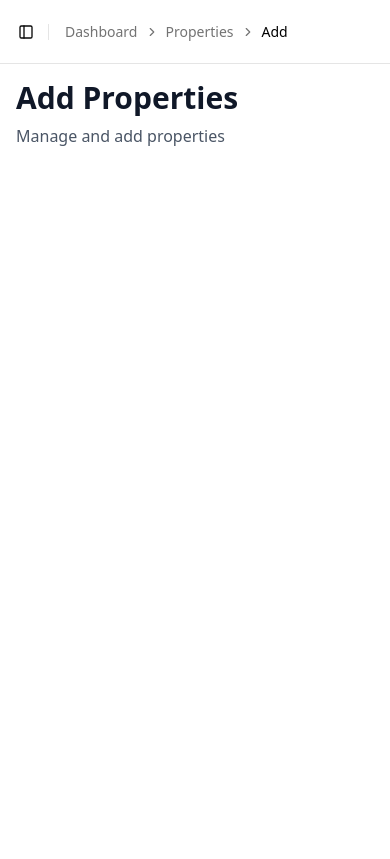
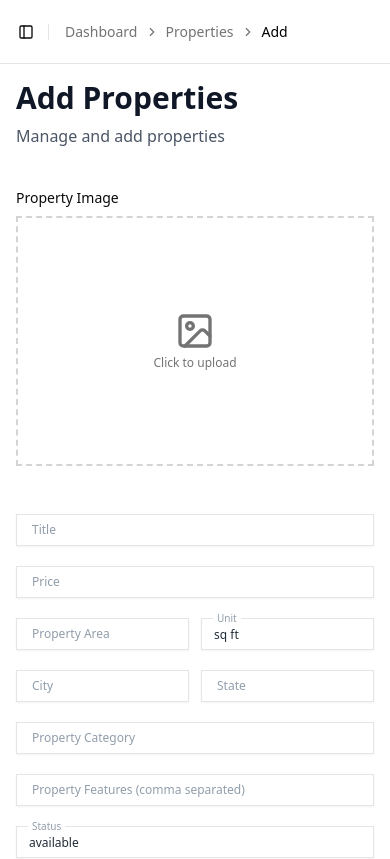
Before and after one commit to ArunRoy404/zentro-client, a Next.js app: page /dashboard/properties/add in a window 390 px wide. Shown: the top 859 px of the page. Built offline with nearby package versions, Linux system fonts and the light colour scheme; no server answers.

Commit message:
Add property form created

```diff
--- a/src/components/Input/InputCustom.jsx
+++ b/src/components/Input/InputCustom.jsx
@@ -19,6 +19,7 @@ const InputCustom = ({
   children,
   textArea,
   readOnly = false,
+  type
 }) => {
   const [showPassword, setShowPassword] = useState(false);
 
@@ -145,7 +146,7 @@ const InputCustom = ({
       control={form.control}
       name={id}
       render={({ field }) => {
-        const isActive = field.value && field.value.length > 0;
+        const isActive = field.value && (field.value.length > 0 || field.value > 0);
 
         return (
           <FormItem className="relative w-full">
@@ -154,9 +155,14 @@ const InputCustom = ({
                 {/* Input */}
                 <Input
                   {...field}
+                  type={type}
                   id={id}
                   readOnly={readOnly}
                   disabled={readOnly}
+                  onChange={(e) => {
+                    const value = type === "number" ? Number(e.target.value) : e.target.value;
+                    field.onChange(value);
+                  }}
                   className="rounded-none peer h-8 md:h-10 focus:outline-none focus:border-none text-[rgba(33,43,54,1)] text-xs md:text-base font-normal"
                 />
 
--- a/src/components/ui/ImageUpload.jsx
+++ b/src/components/ui/ImageUpload.jsx
@@ -6,7 +6,7 @@ import { Loader2, ImageIcon, AlertCircle } from "lucide-react";
 import { cn } from "@/lib/utils"; // optional helper
 import { uploadImageToImageBB } from "@/lib/uploadImage";
 
-export default function ImageUpload({ width = 200, height = 200, onUploadSuccess }) {
+export default function ImageUpload({ onUploadSuccess }) {
     const [status, setStatus] = useState("idle"); // idle | uploading | success | error
     const [imageUrl, setImageUrl] = useState("");
     const [error, setError] = useState("");
@@ -40,15 +40,14 @@ export default function ImageUpload({ width = 200, height = 200, onUploadSuccess
     };
 
     return (
-    <div className="flex flex-col items-center">
+        <div className="w-full h-full">
             <div
                 className={cn(
-          "relative flex items-center justify-center border-2 border-dashed cursor-pointer transition-colors overflow-hidden",
+                    `w-full h-full relative flex items-center justify-center border-2 border-dashed cursor-pointer transition-colors overflow-hidden`,
                     status === "error"
                         ? "border-red-500"
                         : "border-muted-foreground/30 hover:border-primary"
                 )}
-        style={{ width, height }}
                 onClick={handleClick}
             >
                 {/* Hidden input */}
--- a/src/page/dashboard/properties/AddProperty.jsx
+++ b/src/page/dashboard/properties/AddProperty.jsx
@@ -1,3 +1,4 @@
+import AddPropertyForm from "./AddProperty/AddPropertyForm";
 
 const AddProperty = () => {
     return (
@@ -15,14 +16,7 @@ const AddProperty = () => {
                 </div>
             </div>
 
-
-
-
-
-
-
-
-
+            <AddPropertyForm />
         </div>
     );
 };
--- /dev/null
+++ b/src/page/dashboard/properties/AddProperty/AddPropertyForm.jsx
@@ -0,0 +1,141 @@
+"use client";
+
+import { useState } from "react";
+import { useForm } from "react-hook-form";
+import { z } from "zod";
+import { zodResolver } from "@hookform/resolvers/zod";
+import { Form } from "@/components/ui/form";
+import { Button } from "@/components/ui/button";
+import { toast } from "sonner";
+import ImageUpload from "@/components/ui/ImageUpload";
+import InputCustom from "@/components/Input/InputCustom";
+
+// ✅ Zod validation schema
+const propertySchema = z.object({
+    title: z.string().min(3, "Title is required"),
+    description: z.string().min(10, "Description too short"),
+    propertyType: z.string().min(1, "Category required"),
+    propertyFeatures: z.string().min(1, "Features required"),
+    location: z.object({
+        city: z.string().min(1, "City required"),
+        state: z.string().min(1, "State required"),
+    }),
+    status: z.string().min(1, "Status required"),
+
+    price: z
+        .union([z.number(), z.null()])
+        .refine((val) => val !== null, { message: "Price is required" })
+        .refine((val) => val > 0, { message: "Price must be positive" }),
+
+    propertyArea: z.object({
+        value: z
+            .union([z.number(), z.null()])
+            .refine((val) => val !== null, { message: "Area is required" })
+            .refine((val) => val > 0, { message: "Area must be positive" }),
+        unit: z.string().min(1, "Unit required"),
+    }),
+});
+
+export default function AddPropertyForm() {
+    const [imageUrl, setImageUrl] = useState("");
+    const [isLoading, setIsLoading] = useState(false);
+    const [imageError, setImageError] = useState(false);
+
+
+    const form = useForm({
+        resolver: zodResolver(propertySchema),
+        defaultValues: {
+            title: "",
+            description: "",
+            propertyType: "",
+            propertyFeatures: "",
+            propertyArea: { value: null, unit: "sq ft" },
+            price: null,
+            location: { city: "", state: "" },
+            status: "available",
+        },
+    });
+
+    const onSubmit = (data) => {
+        if (!imageUrl) {
+            setImageError(true)
+            toast.error('Upload Image');
+            return
+        }
+        const payload = {
+            ...data,
+            images: imageUrl,
+        };
+        console.log("📝 Property Form Data:", payload);
+        toast.success("Form data logged in console!");
+    };
+
+    return (
+        <div className="w-full">
+            <Form {...form}>
+                <form onSubmit={form.handleSubmit(onSubmit)} className="space-y-5 w-full">
+
+                    <div className="flex flex-col lg:flex-row  gap-5">
+                        {/* Image Upload */}
+                        <div
+                            onClick={() => setImageError(false)}
+                        >
+                            <label className="text-sm font-medium mb-2 block">Property Image
+                                {imageError && <span className="ml-4 text-red-400">(Upload Image)</span>}
+                            </label>
+                            <div className="w-full lg:w-[400px] h-[250px] lg:h-[220px]">
+                                <ImageUpload onUploadSuccess={setImageUrl} />
+                            </div>
+                        </div>
+
+                        <div className="w-full mt-7 space-y-5">
+                            <InputCustom form={form} label="Title" id="title" />
+
+                            {/* Price */}
+                            <InputCustom form={form} label="Price" id="price" type="number" />
+
+                            {/* Property Area */}
+                            <div className="grid grid-cols-2 gap-3">
+                                <InputCustom
+                                    form={form}
+                                    label="Property Area"
+                                    id="propertyArea.value"
+                                    type="number"
+                                />
+                                <InputCustom
+                                    form={form}
+                                    label="Unit"
+                                    id="propertyArea.unit"
+                                    defaultValue="sq ft"
+                                />
+                            </div>
+
+                            {/* Location */}
+                            <div className="grid grid-cols-2 gap-3">
+                                <InputCustom form={form} label="City" id="location.city" />
+                                <InputCustom form={form} label="State" id="location.state" />
+                            </div>
+                        </div>
+                    </div>
+                    {/* Title */}
+
+                    {/* Property Category */}
+                    <InputCustom form={form} label="Property Category" id="propertyType" />
+
+                    {/* Property Features */}
+                    <InputCustom form={form} label="Property Features (comma separated)" id="propertyFeatures" />
+
+                    {/* Status */}
+                    <InputCustom form={form} label="Status" id="status" defaultValue="available" />
+
+                    {/* Description */}
+                    <InputCustom form={form} label="Description" id="description" textArea />
+
+                    <Button type="submit" className="w-full mt-4" disabled={isLoading}>
+                        {isLoading ? "Submitting..." : "Add Property"}
+                    </Button>
+                </form>
+            </Form>
+        </div>
+    );
+}
```
Lines whose indentation alone changed are shown as unchanged.
